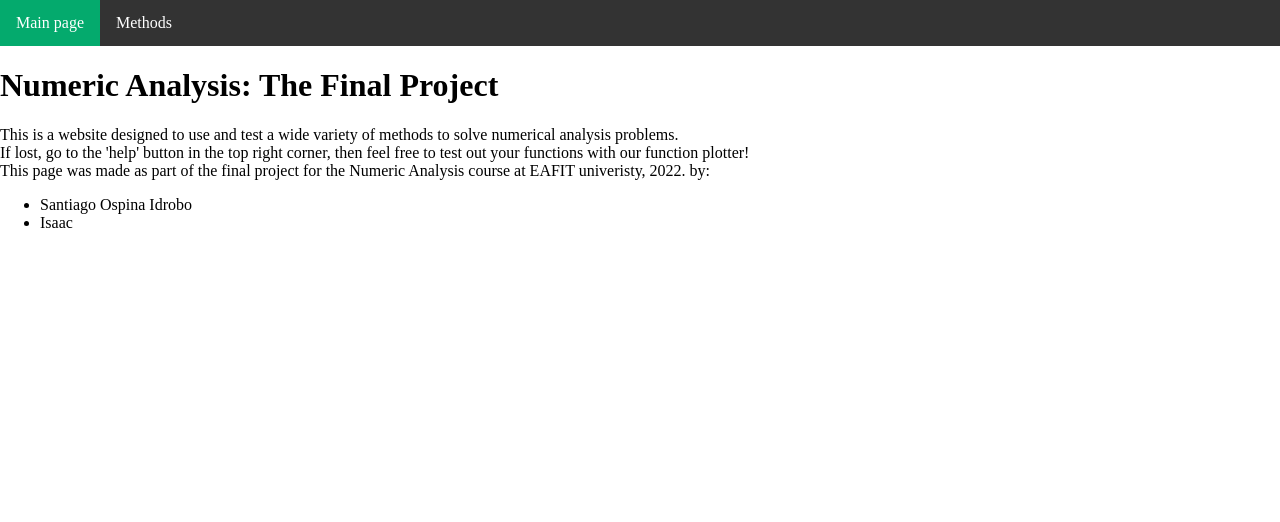
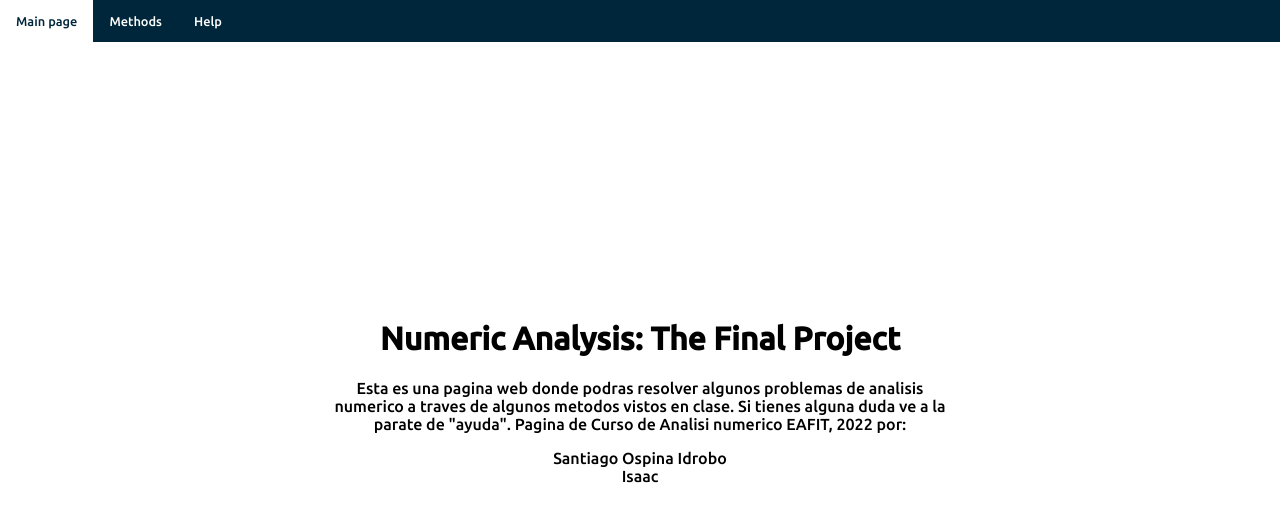
Before and after one commit to sospinai7/AnalisisNumerico, a Flask app: page / in a window 1280 px wide. Shown: the top 522 px of the page. Run offline with Flask 2, Linux system fonts and the light colour scheme; some libraries are stand-ins or nearby versions.

Commit message:
nueva nav y main page

```diff
--- /dev/null
+++ b/Static/css/index.css
@@ -0,0 +1,14 @@
+.introduction {
+    text-align: center;
+    font-family: 'Ubuntu', sans-serif;
+    margin: 0;
+    position: absolute;
+    top: 50%;
+    left: 50%;
+    -ms-transform: translate(-50%, -50%);
+    transform: translate(-50%, -50%);
+}
+
+.description {
+    font-style: normal;
+}
--- a/Templates/Nav/index.html
+++ b/Templates/Nav/index.html
@@ -1,22 +1,17 @@
 {% extends 'layout.html' %}
 {% block content %}
-<h1 class=title>Numeric Analysis: The Final Project</h1>
-<div class="expl">
-    This is a website designed to use and test a wide variety of methods to solve numerical
-    analysis problems.
-</div>
-<div class ="expl" id="helping">
-    If lost, go to the 'help' button in the top right corner, then feel free to
-    test out your functions with our function plotter</a>!
-</div>
-
-<div class="expl" id="madeby">
-This page was made as part of the final project for the Numeric Analysis course at EAFIT univeristy, 2022.
-    by:
-
-    <ul id="students">
-        <li>Santiago Ospina Idrobo</li>
-        <li>Isaac</li>
-    </ul>
+<link rel="stylesheet" href="{{ url_for("static", filename="css/index.css") }}">
+<link rel="preconnect" href="https://fonts.googleapis.com">
+<link rel="preconnect" href="https://fonts.gstatic.com" crossorigin>
+<link href="https://fonts.googleapis.com/css2?family=Roboto:ital,wght@1,100&family=Ubuntu:wght@500&display=swap" rel="stylesheet">
+<div class="introduction">
+    <h1 class=title>Numeric Analysis: The Final Project</h1>
+    <div class="description">
+        Esta es una pagina web donde podras resolver algunos problemas de analisis numerico a traves de algunos metodos vistos en clase.
+        Si tienes alguna duda ve a la parate de "ayuda".
+        Pagina de Curso de Analisi numerico EAFIT, 2022 por:
+        <br>
+        <p>Santiago Ospina Idrobo <br> Isaac</p>
+    </div>
 </div>
 {% endblock %}
--- a/Templates/layout.html
+++ b/Templates/layout.html
@@ -10,6 +10,13 @@
     <link rel="stylesheet" href="https://cdnjs.cloudflare.com/ajax/libs/font-awesome/4.7.0/css/font-awesome.min.css">
     <link rel="preconnect" href="https://fonts.gstatic.com">
     <link href="https://fonts.googleapis.com/css2?family=Sen&display=swap">
+    <link rel="stylesheet" href="{{ url_for("static", filename="css/index.css") }}">
+    <link rel="preconnect" href="https://fonts.googleapis.com">
+    <link rel="preconnect" href="https://fonts.gstatic.com" crossorigin>
+    <link href="https://fonts.googleapis.com/css2?family=Roboto:ital,wght@1,100&display=swap" rel="stylesheet">
+    <link rel="preconnect" href="https://fonts.googleapis.com">
+    <link rel="preconnect" href="https://fonts.gstatic.com" crossorigin>
+    <link href="https://fonts.googleapis.com/css2?family=Roboto:ital,wght@1,100&family=Ubuntu:wght@500&display=swap" rel="stylesheet">
     <title>
         Numeric analysis Final project
     </title>
@@ -20,11 +27,13 @@
         body {margin: 0;}
 
         ul.topnav {
+          font-family: 'Ubuntu', sans-serif;
+          font-size: 80%;
           list-style-type: none;
           margin: 0;
           padding: 0;
           overflow: hidden;
-          background-color: #333;
+          background-color: rgb(0, 38, 59);
         }
 
         ul.topnav li {float: left;}
@@ -37,9 +46,7 @@
           text-decoration: none;
         }
 
-        ul.topnav li a:hover:not(.active) {background-color: #111;}
-
-        ul.topnav li a.active {background-color: #04AA6D;}
+        ul.topnav li a:hover {background-color: white; color: rgb(0, 38, 59);}
 
         ul.topnav li.right {float: right;}
 
@@ -126,6 +133,7 @@
         <ul class="topnav">
           <li><a class="active" href="{{ url_for('hello') }}">Main page</a></li>
           <li><a href="{{ url_for('methods_route') }}">Methods</a></li>
+          <li><a href="{{ url_for('help_route') }}">Help</a></li>
         </ul>
     {% block content %}
     {% endblock %}
```
Also changed, not shown: Static/css/plantilla.css (+4 -7 lines).
